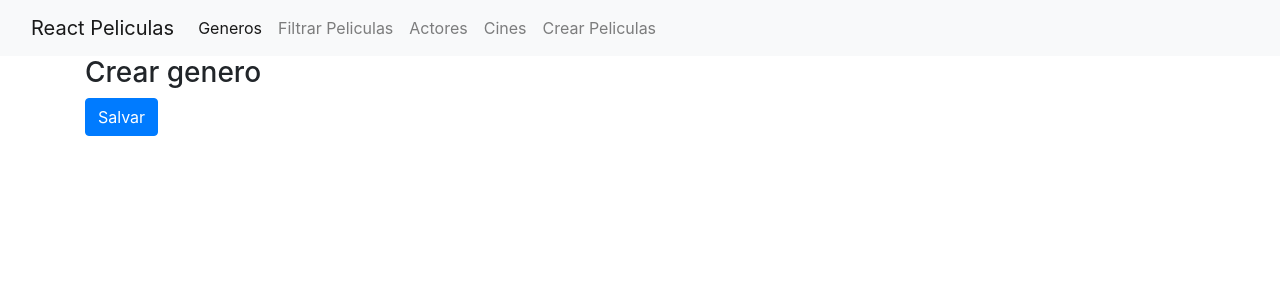
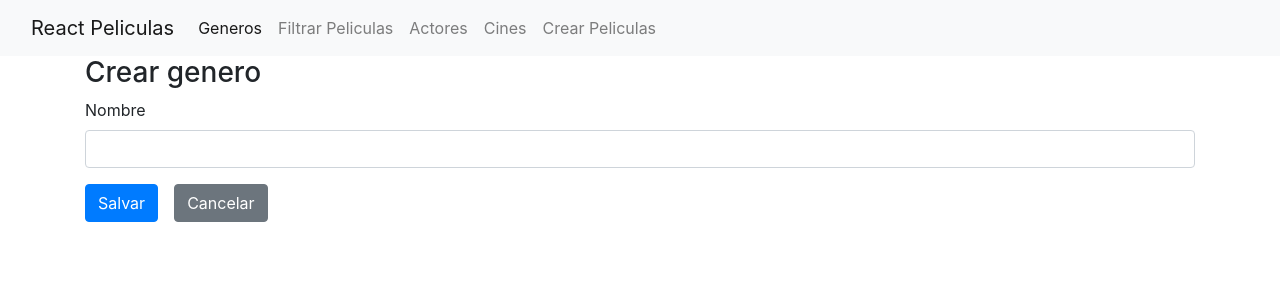
Before and after one commit to dsamador/react-peliculas, a React (Create React App) app: page /generos/crear in a window 1280 px wide. Shown: the top 300 px of the page. Built offline with nearby package versions, Linux system fonts and the light colour scheme.

Commit message:
aplicando formik

```diff
--- a/package.json
+++ b/package.json
@@ -11,6 +11,7 @@
     "@types/react": "^17.0.34",
     "@types/react-dom": "^17.0.11",
     "bootstrap": "^4.6.1",
+    "formik": "^2.2.6",
     "react": "^17.0.2",
     "react-dom": "^17.0.2",
     "react-router-dom": "^5.2.1",
--- a/src/generos/CrearGenero.tsx
+++ b/src/generos/CrearGenero.tsx
@@ -1,4 +1,6 @@
+import { Field, Form, Formik } from "formik";
 import { useHistory } from "react-router";
+import { Link } from "react-router-dom";
 import Button from "../utils/Button";
 
 export default function CrearGenero(){
@@ -6,7 +8,22 @@
     return (
         <>
             <h3>Crear genero</h3>
-            <Button onClick={()=>history.push('/generos')}>Salvar</Button>
+            <Formik initialValues={{
+                nombre:''
+            }}
+                onSubmit={values=> {
+                    console.log(values)
+                }}
+            >
+                <Form>
+                    <div className="form-group">
+                        <label htmlFor="nombre">Nombre</label>
+                        <Field name="nombre" className="form-control" />
+                    </div>
+                    <Button type="submit">Salvar</Button>
+                    <Link className="btn btn-secondary" to="/generos">Cancelar</Link>
+                </Form>
+            </Formik>
         </>
     )
 }
--- a/src/index.css
+++ b/src/index.css
@@ -11,3 +11,7 @@
   font-family: source-code-pro, Menlo, Monaco, Consolas, 'Courier New',
     monospace;
 }
+
+form > a {
+  margin-left: 1rem
+}
--- a/src/utils/Button.tsx
+++ b/src/utils/Button.tsx
@@ -3,7 +3,7 @@
 export default function Button(props: buttonProps){
     return (
         <button
-            type="button"
+            type={props.type}
             className='btn btn-primary'
             onClick={props.onClick}
             >{props.children}</button>
@@ -11,5 +11,10 @@
 }
 interface buttonProps{
     children: ReactNode;/* Para meter texto y no html dentro del componente */
-    onClick(): void;
+    onClick?(): void;
+    type: "button" | "submit"
 }
+
+Button.defaultProps = {
+    type:"button"
+}
```
Also changed, not shown: 1 other file (tests, documents, lock files or other folders).
